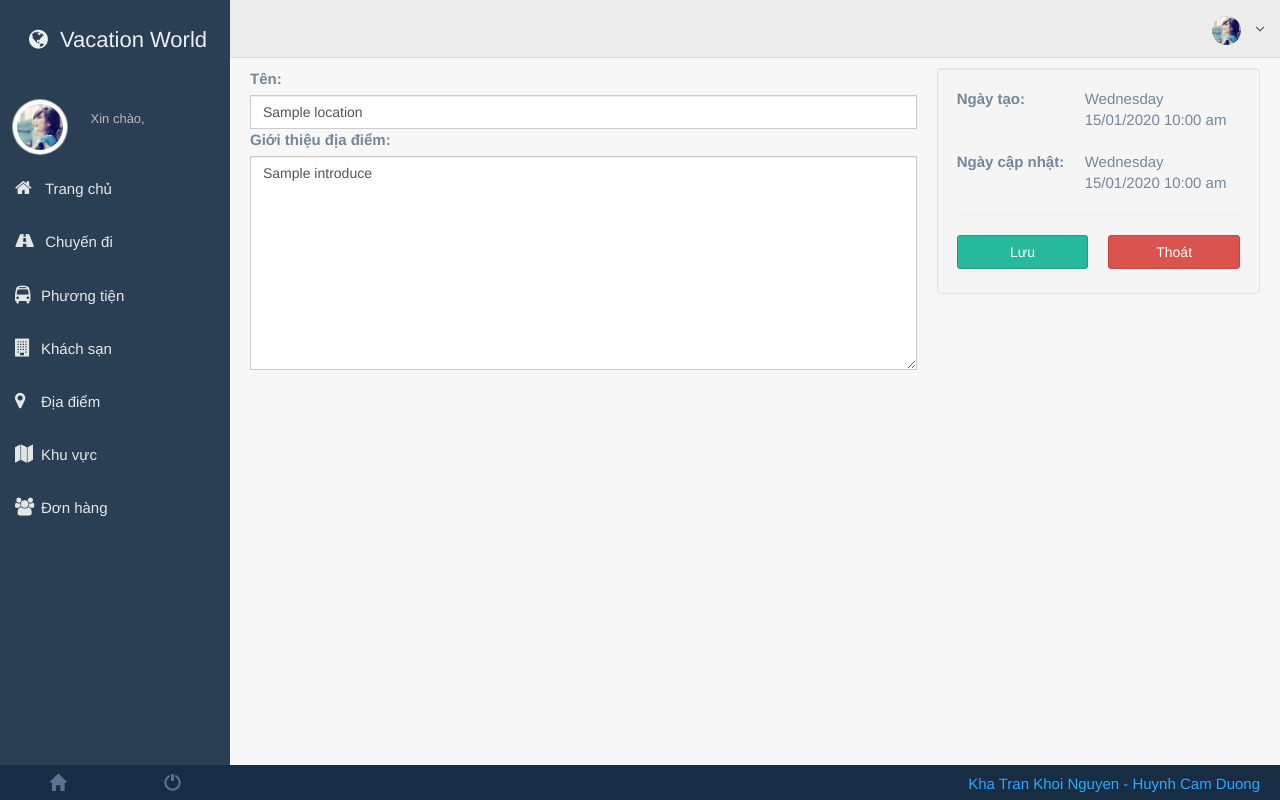
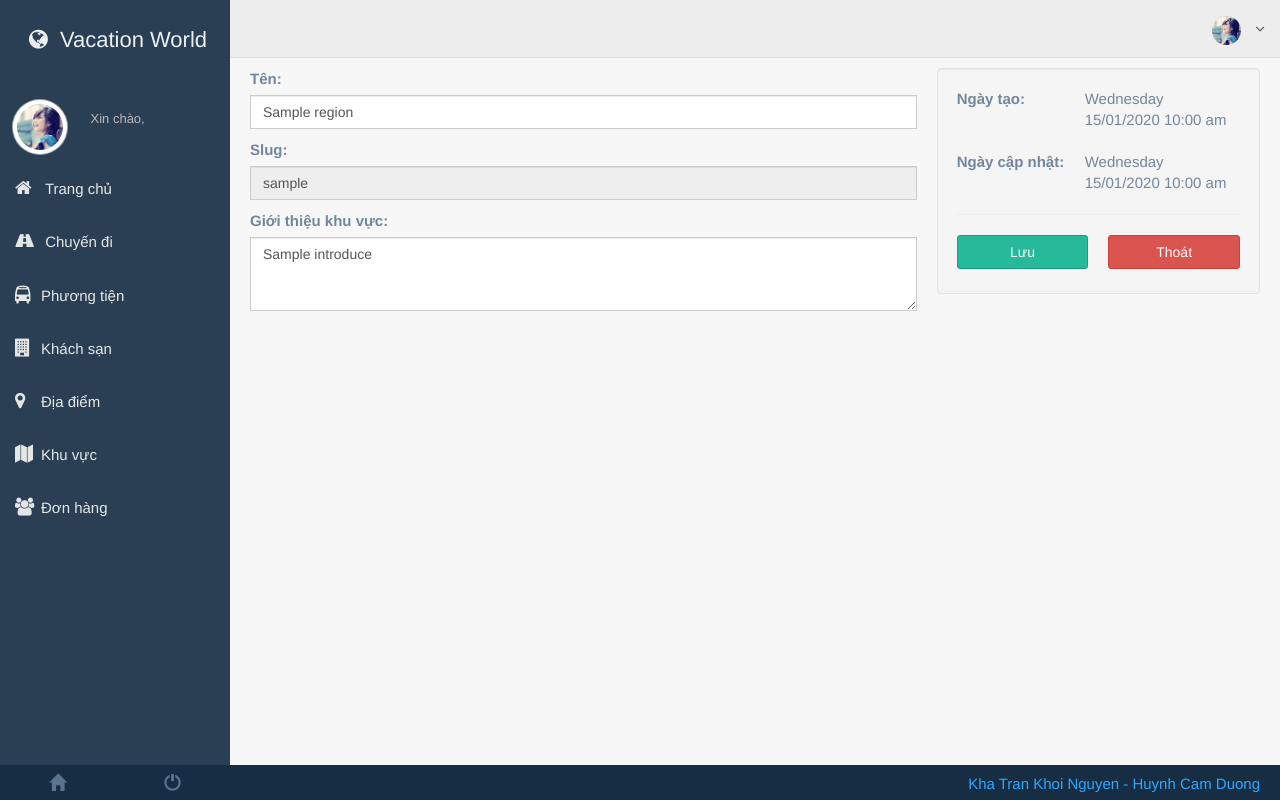
Before and after one commit to camduong/doan, a Laravel app: template resources/views/region/edit.blade.php in a window 1280 px wide. Run offline with Laravel 8, Linux system fonts and the light colour scheme; the template is opened without the code that fills it: most values are stand-ins (such as "Sample title", 1, 10 or a date in 2020); data that the repository does not hold is empty; some libraries are stand-ins or nearby versions.

Commit message:
sửa edit 2 trang location va region

```diff
--- a/resources/views/region/edit.blade.php
+++ b/resources/views/region/edit.blade.php
@@ -7,25 +7,32 @@
 @section('content')
 	<div class="right_col" role="main">
 		<div class="row">
-			{!! Form::model($location, ['route' => ['location.update', $location->id], 'method' => 'PUT']) !!}
+			{!! Form::model($region, ['route' => ['region.update', $region->id], 'method' => 'PUT']) !!}
 			<div class="col-md-8">
-				{{ Form::label('name','Tên:') }}
-				{{ Form::text('name', null, array('class' => 'form-control', 'required' => '', 'maxlength' => '100'))}}
-
-				{{ Form::label('introduce', 'Giới thiệu địa điểm:') }}
-				{{ Form::textarea('introduce', null, array('class' => 'form-control', 'required' => ''))}}
+				<div class="form-group">
+					{{ Form::label('name','Tên:') }}
+					{{ Form::text('name', null, array('class' => 'form-control', 'required' => '', 'onkeyup' => 'ChangeToSlug()'))}}
+				</div>
+				<div class="form-group">
+					{{ Form::label('slug','Slug:') }}
+					{{ Form::text('slug', null, array('class' => 'form-control', 'required' => '', "readonly"=>"true"))}}
+				</div>
+				<div class="form-group">
+					{{ Form::label('introduce','Giới thiệu khu vực:') }}
+					{{ Form::textarea('introduce', null, array('class' => 'form-control', 'required' => '', 'rows' => '3'))}}
+				</div>
 			</div>
 
 			<div class="col-md-4">
 				<div class="well">
 					<dl class="dl-horizontal">
 						<dt>Ngày tạo:</dt>
-						<dd>{{ date('l d/m/Y h:i a', strtotime($location->created_at)) }}</dd>
+						<dd>{{ date('l d/m/Y h:i a', strtotime($region->created_at)) }}</dd>
 					</dl>
 
 					<dl class="dl-horizontal">
 						<dt>Ngày cập nhật:</dt>
-						<dd>{{ date('l d/m/Y h:i a',strtotime($location->updated_at)) }}</dd>
+						<dd>{{ date('l d/m/Y h:i a',strtotime($region->updated_at)) }}</dd>
 					</dl>
 					<hr>
 					<div class="row">
@@ -33,7 +40,7 @@
 							{{ Form::submit('Lưu', ['class' => 'btn btn-success btn-block']) }}
 						</div>
 						<div class="col-sm-6">
-							{!! Html::linkRoute('location.index', 'Thoát', null, ['class' => 'btn btn-danger btn-block']) !!}
+							{!! Html::linkRoute('region.index', 'Thoát', null, ['class' => 'btn btn-danger btn-block']) !!}
 						</div>
 					</div>
 
@@ -46,4 +53,37 @@
 
 @section('scripts')
 	{!! Html::script('js/parsley.min.js') !!}
+	<script>
+		function ChangeToSlug()
+		{
+		    var title, slug;
+		    //Lấy text từ thẻ input title
+		    title = document.getElementById("name").value;
+		    //Đổi chữ hoa thành chữ thường
+		    slug = title.toLowerCase();
+		    //Đổi ký tự có dấu thành không dấu
+		    slug = slug.replace(/á|à|ả|ạ|ã|ă|ắ|ằ|ẳ|ẵ|ặ|â|ấ|ầ|ẩ|ẫ|ậ/gi, 'a');
+		    slug = slug.replace(/é|è|ẻ|ẽ|ẹ|ê|ế|ề|ể|ễ|ệ/gi, 'e');
+		    slug = slug.replace(/i|í|ì|ỉ|ĩ|ị/gi, 'i');
+		    slug = slug.replace(/ó|ò|ỏ|õ|ọ|ô|ố|ồ|ổ|ỗ|ộ|ơ|ớ|ờ|ở|ỡ|ợ/gi, 'o');
+		    slug = slug.replace(/ú|ù|ủ|ũ|ụ|ư|ứ|ừ|ử|ữ|ự/gi, 'u');
+		    slug = slug.replace(/ý|ỳ|ỷ|ỹ|ỵ/gi, 'y');
+		    slug = slug.replace(/đ/gi, 'd');
+		    //Xóa các ký tự đặt biệt
+		    slug = slug.replace(/\`|\~|\!|\@|\#|\||\$|\%|\^|\&|\*|\(|\)|\+|\=|\,|\.|\/|\?|\>|\<|\'|\"|\:|\;|_/gi, '');
+		    //Đổi khoảng trắng thành ký tự gạch ngang
+		    slug = slug.replace(/ /gi, "-");
+		    //Đổi nhiều ký tự gạch ngang liên tiếp thành 1 ký tự gạch ngang
+		    //Phòng trường hợp người nhập vào quá nhiều ký tự trắng
+		    slug = slug.replace(/\-\-\-\-\-/gi, '-');
+		    slug = slug.replace(/\-\-\-\-/gi, '-');
+		    slug = slug.replace(/\-\-\-/gi, '-');
+		    slug = slug.replace(/\-\-/gi, '-');
+		    //Xóa các ký tự gạch ngang ở đầu và cuối
+		    slug = '@'+slug+'@';
+		    slug = slug.replace(/\@\-|\-\@|\@/gi, '');
+		    //In slug ra textbox có id “slug”
+		    document.getElementById('slug').value = slug;
+		}
+	</script>
 @endsection
```
Also changed, not shown: resources/views/location/edit.blade.php (+10 -2 lines).
